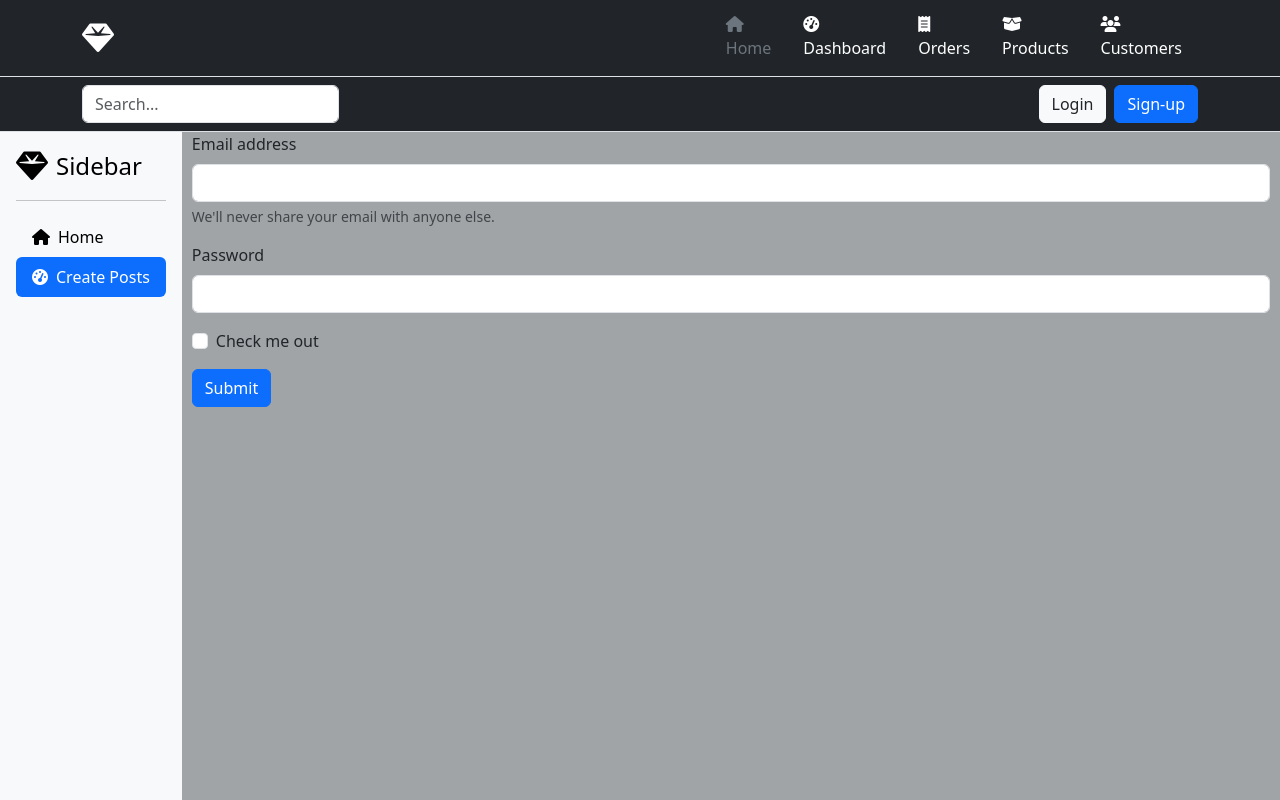
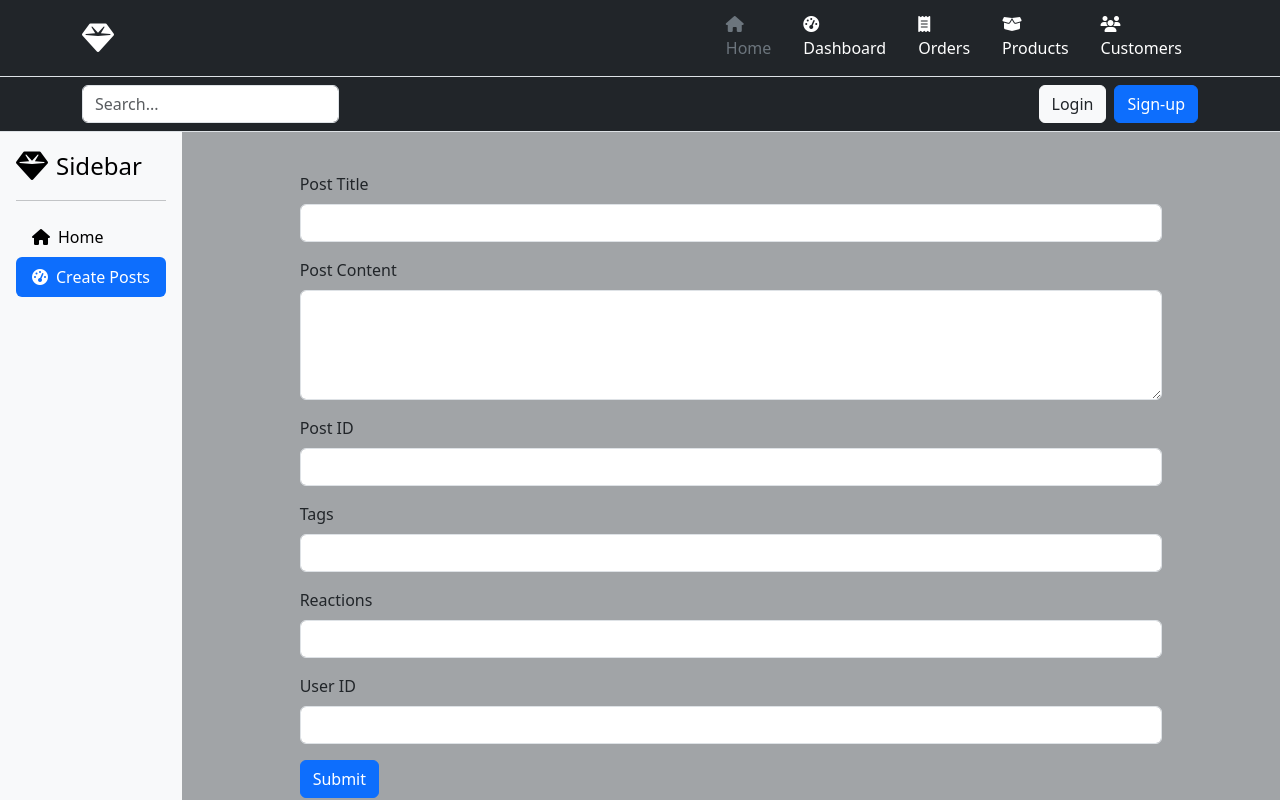
Before and after one commit to PrabalSingh298/ReactSocialMediaProject, a React (Vite) app: page / in a window 1280 px wide. Shown: the top 800 px of the page. Built offline with nearby package versions, Linux system fonts and the light colour scheme.

Commit message:
Added add post functionality and create post entire form.

```diff
--- a/src/App.css
+++ b/src/App.css
@@ -45,4 +45,11 @@
 
 .PostContainer {
     display: flex;
+    flex-wrap: wrap;
 }
+
+.myForm {
+    width: 80%;
+    margin-left: 10%;
+    margin-top: 40px;
+}
--- a/src/Components/CreatePostForm.jsx
+++ b/src/Components/CreatePostForm.jsx
@@ -1,17 +1,56 @@
+import { useContext, useRef } from "react";
+import { postListContext } from "../Store/HomeContext";
+
 const CreatePostForm = () => {
-    return (<form>
+
+    const contextObject = useContext(postListContext)
+
+    const addPost = contextObject.addPost
+
+    const postTitle = useRef();
+    const postBody = useRef();
+    const postID = useRef();
+    const tags = useRef();
+    const reactions = useRef();
+    const userId = useRef();
+
+    const handleFormInput = (event) => {
+        event.preventDefault()
+        const title = postTitle.current.value;
+        const body = postBody.current.value;
+        const hashtags = tags.current.value.split(" ")
+        const likeReactions = reactions.current.value;
+        const userID = userId.current.value;
+
+        addPost(title, body, hashtags, likeReactions, userID);
+
+    }
+
+
+
+    return (<form className="myForm" onSubmit={handleFormInput}>
         <div className="mb-3">
-            <label htmlFor="exampleInputEmail1" className="form-label">Email address</label>
-            <input type="email" className="form-control" id="exampleInputEmail1" aria-describedby="emailHelp" />
-            <div id="emailHelp" className="form-text">We'll never share your email with anyone else.</div>
+            <label htmlFor="postTitle" className="form-label">Post Title</label>
+            <input type="text" className="form-control" ref={postTitle} id="postTitle" />
         </div>
         <div className="mb-3">
-            <label htmlFor="exampleInputPassword1" className="form-label">Password</label>
-            <input type="password" className="form-control" id="exampleInputPassword1" />
+            <label htmlFor="postBody" className="form-label">Post Content</label>
+            <textarea type="text" className="form-control" rows={4} ref={postBody} id="postBody" />
         </div>
-        <div className="mb-3 form-check">
-            <input type="checkbox" className="form-check-input" id="exampleCheck1" />
-            <label className="form-check-label" htmlFor="exampleCheck1">Check me out</label>
+        <div className="mb-3">
+            <label htmlFor="postID" className="form-label">Post ID</label>
+            <input type="text" className="form-control" ref={postID} id="postID" />
+        </div>
+        <div className="mb-3">
+            <label htmlFor="Tags" className="form-label">Tags</label>
+            <input type="text" className="form-control" ref={tags} id="Tags" />
+        </div>
+        <div className="mb-3">
+            <label htmlFor="Reactions" className="form-label">Reactions</label>
+            <input type="text" className="form-control" ref={reactions} id="Reactions" />
+        </div> <div className="mb-3">
+            <label htmlFor="userID" className="form-label">User ID</label>
+            <input type="text" className="form-control" ref={userId} id="userID" />
         </div>
         <button type="submit" className="btn btn-primary">Submit</button>
     </form>
--- a/src/Store/HomeContext.jsx
+++ b/src/Store/HomeContext.jsx
@@ -5,6 +5,9 @@ const postListReducer = (currVal, action) => {
     let newPostList = currVal;
     if (action.type === "DELETE_POST") {
         newPostList = currVal.filter(item => item.id !== action.post)
+    }
+    if (action.type === "ADD_POST") {
+        newPostList = [action.payload, ...currVal]
     }
     return newPostList;
 }
@@ -22,18 +25,24 @@ const default_PostList = [
         title: "Naruto Uzumaki",
         body: "Naruto Uzumaki is a spirited ninja of the Hidden Leaf Village who overcomes loneliness and hardship to become the strongest ninja and earn the title of Hokage.",
         tags: ["7th Hokage", "KnuckleHead Ninja", "Kurama"],
+        reaction: 100,
+        userID: "user-8"
     },
     {
         id: 2,
         title: "Sasuke Uchiha",
         body: "Sasuke Uchiha is a brilliant but tormented ninja driven by a desire for revenge, whose complex journey leads him from vengeance to redemption.",
         tags: ["Shadow Hokage", "Last Uchiha", "Sharingan"],
+        reactions: 30,
+        userID: "user-9"
     },
     {
         id: 3,
         title: "Kakashi Hatake",
         body: "Kakashi Hatake is a calm and enigmatic elite ninja known for his Sharingan eye, exceptional skills, and his role as the wise mentor of Team 7.",
-        tags: ["Copy Ninja", "6th Hokage", "Anbu Black Ops"]
+        tags: ["Copy Ninja", "6th Hokage", "Anbu Black Ops"],
+        reactions: 50,
+        userID: "user-10"
     }
 ]
 
@@ -46,6 +55,22 @@ const PostListContextProvider = (props) => {
 
     const [postListRed, dispatchPostList] = useReducer(postListReducer, default_PostList)
 
+    const AddPost = (title, body, hashtags, likeReactions, userId) => {
+        // console.log(`${title} ${body} ${hashtags} ${likeReactions} ${userId}`)
+        const DeleteObject = {
+            type: "ADD_POST",
+            payload: {
+                id: Date.now(),
+                title: title,
+                body: body,
+                tags: hashtags,
+                reactions: likeReactions,
+                userID: userId
+            }
+        }
+        dispatchPostList(DeleteObject)
+    }
+
     const DeletePost = (postId) => {
         const deleteAction = {
             type: "DELETE_POST",
@@ -56,7 +81,7 @@ const PostListContextProvider = (props) => {
 
     return <postListContext.Provider value={{
         postlist: postListRed,
-        addPost: () => { },
+        addPost: AddPost,
         deletePost: DeletePost,
     }}>
         {props.children}
```
